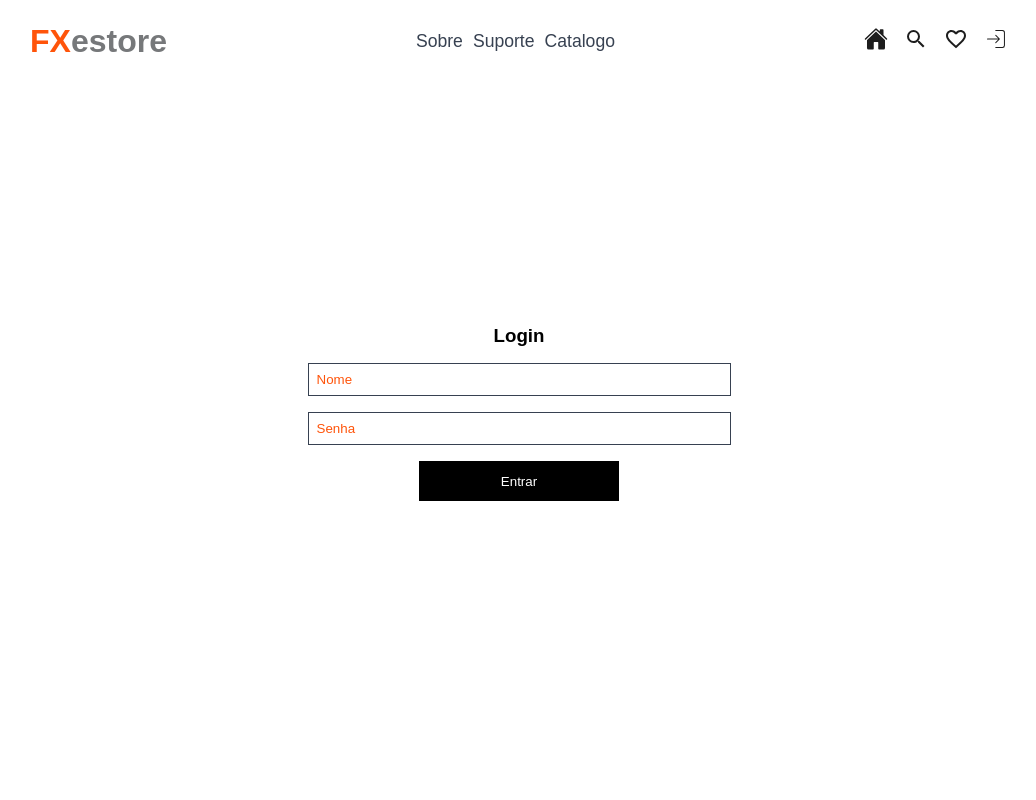
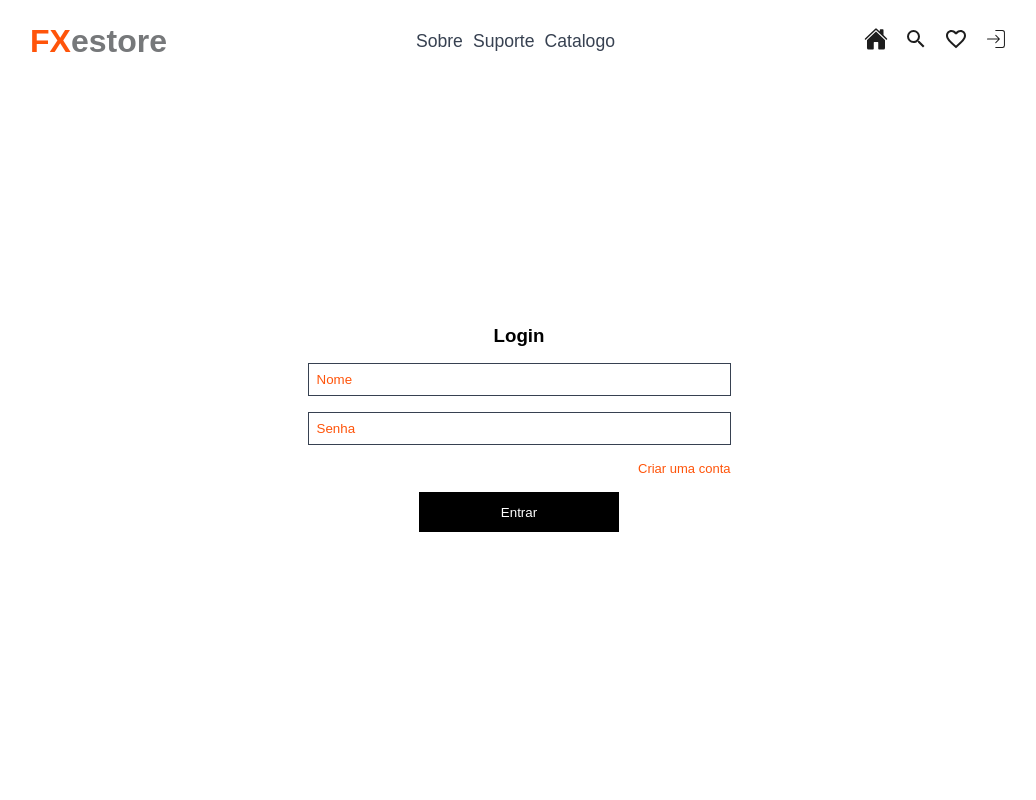
Before and after one commit to leonardofx1/estore, a Next.js app: page /login in a window 1280 px wide. Shown: the top 800 px of the page, without its empty margins (121-1157 px from the left). Built offline with nearby package versions, Linux system fonts and the light colour scheme.

Commit message:
UserAuth page login and register

```diff
--- a/src/app/login/page.tsx
+++ b/src/app/login/page.tsx
@@ -2,17 +2,20 @@
 
 import { Login } from './userlLogin/login';
 import styles from './styles.module.scss'
+import { useState } from 'react';
+import { Register } from './register/register';
 
 
 
 
 
 
-export default function UserAuthPage() {
 
+export default function UserAuth() {
+    const [isLogin, setIsLogin] = useState(true)
   return (
     <section className={styles.containerMain}>
-      <Login />
+     {isLogin?  <Login setLogin ={setIsLogin}/>:<Register setLogin={setIsLogin} />}
     </section>
   );
 }
--- a/src/app/login/register/register.tsx
+++ b/src/app/login/register/register.tsx
@@ -1,4 +1,5 @@
-
+'use client'
+import { Dispatch, SetStateAction } from 'react'
 import styles from './styles.module.scss'
 
 
@@ -6,13 +7,14 @@ import styles from './styles.module.scss'
 
 
 
-export const Register = () =>{
+export const Register = ({setLogin} : {setLogin: Dispatch<SetStateAction<boolean>>}) =>{
     return (
         <div className={styles.formContainer}>
       <h3>Register</h3>
       <input type="text"  placeholder='Nome'/>
       <input type="text"  placeholder='E-mail'/>
       <input type="text" placeholder='Senha'/>
+      <div className={styles.wrapperState}><span onClick={() => setLogin((state) => !state)}>Entrar aqui</span></div>
       <button>Inscrever-se</button>
       </div>
     )
--- a/src/app/login/register/styles.module.scss
+++ b/src/app/login/register/styles.module.scss
@@ -32,3 +32,13 @@
 
     }
 }
+.wrapperState {
+    display: flex;
+    width: 90%;
+
+    justify-content: flex-end;
+    color: $markedColor;
+    span {
+        font-size: small;
+    }
+}
--- a/src/app/login/userlLogin/login.tsx
+++ b/src/app/login/userlLogin/login.tsx
@@ -1,4 +1,5 @@
 
+import { Dispatch, SetStateAction } from 'react'
 import styles from './styles.module.scss'
 
 
@@ -6,12 +7,13 @@ import styles from './styles.module.scss'
 
 
 
-export const Login = () =>{
+export const Login = ({setLogin}:{setLogin:Dispatch<SetStateAction<boolean>>}) =>{
     return (
         <div className={styles.formContainer}>
       <h3>Login</h3>
       <input type="text"  placeholder='Nome'/>
       <input type="text" placeholder='Senha'/>
+      <div className={styles.wrapperState}><span onClick={() => setLogin((state) => !state)}>Criar uma conta </span></div>
       <button>Entrar</button>
       </div>
     )
--- a/src/app/login/userlLogin/styles.module.scss
+++ b/src/app/login/userlLogin/styles.module.scss
@@ -32,3 +32,13 @@
 
     }
 }
+.wrapperState {
+    display: flex;
+    width: 90%;
+
+    justify-content: flex-end;
+    color: $markedColor;
+    span {
+        font-size: small;
+    }
+}
```
